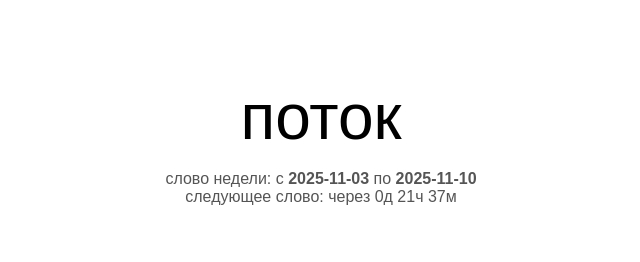
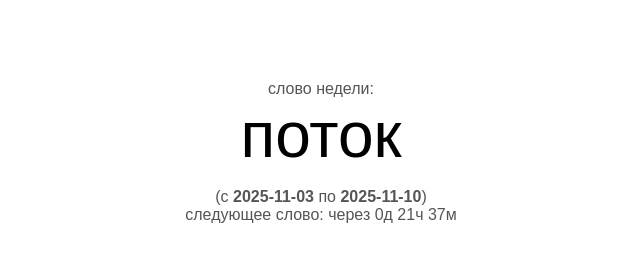
Before and after one commit to ambineura/weekly-word, a plain HTML site: page index.html in a window 1280 px wide. Shown: the whole page, without its empty margins (319-959 px from the left). Drawn offline with Linux system fonts and the light colour scheme.

Commit message:
Update weekly word display format in index.html

```diff
--- a/index.html
+++ b/index.html
@@ -7,6 +7,7 @@
   small { display: block; margin-top: 1em; font-size: 0.25em; color: #555; }
 </style>
 <body>
+<small>слово недели:</small>
 <div id="word"></div>
 <small id="info"></small>
 <script>
@@ -40,7 +41,7 @@ const updateDisplay = () => {
 
   document.getElementById("word").textContent = word;
   document.getElementById("info").innerHTML = `
-    слово недели: с <b>${weekStart.toISOString().slice(0,10)}</b> по <b>${weekEnd.toISOString().slice(0,10)}</b><br>
+    (с <b>${weekStart.toISOString().slice(0,10)}</b> по <b>${weekEnd.toISOString().slice(0,10)}</b>)<br>
     следующее слово: через ${days}д ${hours}ч ${mins}м
   `;
 };
```
